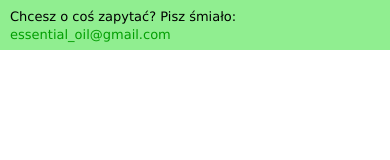
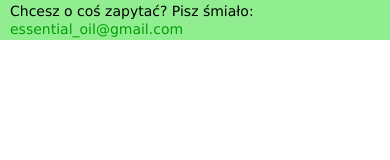
Before and after one commit to Monkaaa91/Essential_oil_project, a plain HTML site: page index.html in a window 390 px wide. Drawn offline with Linux system fonts and the light colour scheme.

Commit message:
Changes break and center line on top bar

```diff
--- a/style.css
+++ b/style.css
@@ -3,7 +3,7 @@ body {
 }
 .top-bar {
     position: relative;
-    width: 100%;
+    max-width: 100%;
     height: 40px;
     background-color: lightgreen;
     overflow: hidden;
@@ -12,6 +12,7 @@ body {
     justify-content: center;
     padding: 0 10px;
     box-sizing: border-box;
+    white-space: normal;
 }
 
 .scrolling-text span {
@@ -54,11 +55,10 @@ body {
     100% { opacity: 0; pointer-events: none; }
 }
 /* MEDIA QUERY dla ekranów mobilnych */
-@media (max-width: 480px) {
-    .top-bar {
-        height: 50px;           /* trochę wyższy dla dotyku */
-    }
+@media (max-width: 300px) {
     .scrolling-text span {
-        font-size: 13px;       /* zmniejszenie tekstu, żeby zmieścił się na ekranie */
+        font-size: 11px;
+
+
     }
 }
```
